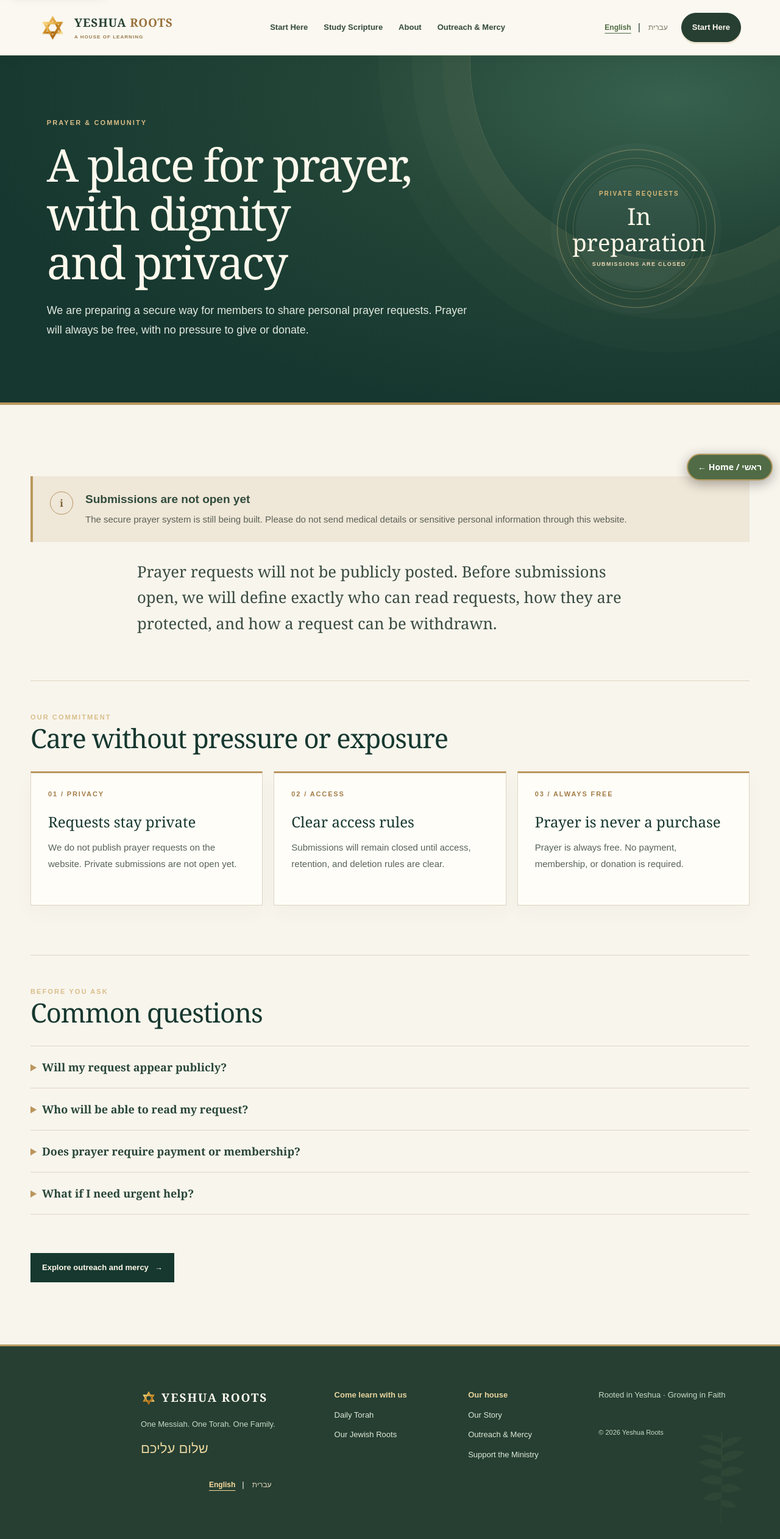
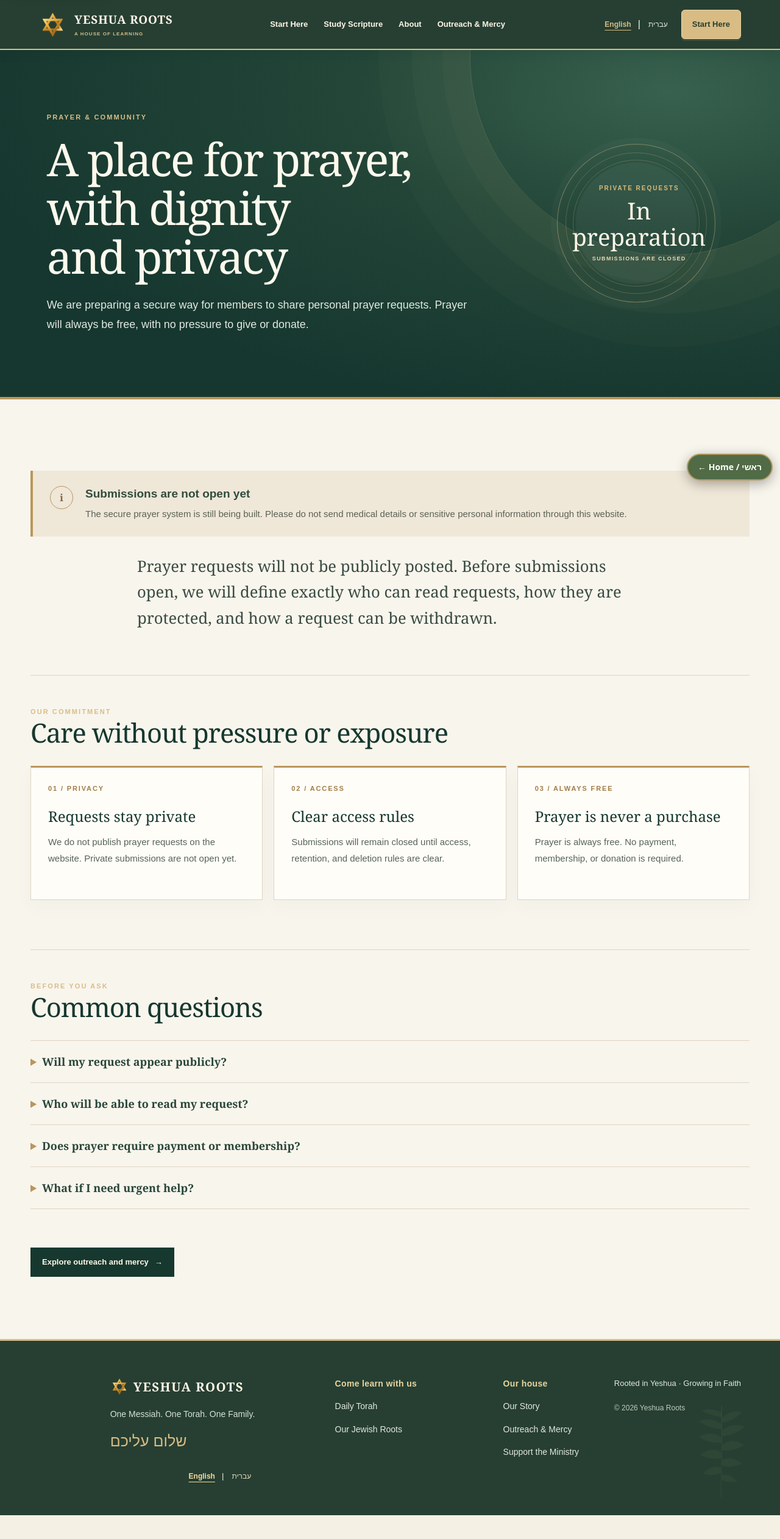
Before and after one commit to desukara/yeshua-roots, a Next.js app: page /prayer in a window 1280 px wide. Shown: the top 2524 px of the page at 61% size. After the commit the page ends 2485 px from the top, so only its background shows below. Built offline with nearby package versions, Linux system fonts and the light colour scheme.

Commit message:
Unify global header and footer with forest green and refined responsive layout

```diff
--- a/app/globals.css
+++ b/app/globals.css
@@ -522,3 +522,83 @@ body{background:var(--yr-ivory);color:var(--yr-text)}
 .outreach-scripture{max-width:760px;margin:26px 0 34px;padding:18px 22px;border-inline-start:4px solid var(--yr-gold,#b59a60);background:var(--yr-surface,#faf8f0);color:var(--yr-text,#293c30);line-height:1.7}
 .outreach-scripture p{margin:0 0 10px}
 .outreach-scripture cite{display:block;font-size:13px;font-style:normal;font-weight:700;color:var(--yr-muted,#596b57)}
+
+/* Yeshua Roots shared chrome — one visual identity on every route. */
+:root{--yr-chrome:#263f32;--yr-chrome-ivory:#fff7e8;--yr-chrome-gold:#d8bc84}
+.site-header{
+ background:var(--yr-chrome);color:var(--yr-chrome-ivory);
+ border-bottom:2px solid var(--yr-chrome-gold);box-shadow:0 5px 18px #13251b18;
+ min-height:82px;height:auto;padding-block:12px;
+}
+.site-header .brand,.site-header .brand b{color:var(--yr-chrome-ivory)}
+.site-header .brand small{color:var(--yr-chrome-gold)}
+.site-header .site-nav,.site-header .site-nav a{color:var(--yr-chrome-ivory)}
+.site-header .site-nav a:hover,.site-header .site-nav a[aria-current="page"]{color:var(--yr-chrome-gold)}
+.site-header .language-switcher button{color:#e3e8dd}
+.site-header .language-switcher button[aria-pressed="true"]{color:var(--yr-chrome-gold)}
+.site-header .site-connect{
+ background:var(--yr-chrome-gold);color:var(--yr-chrome);
+ border:1px solid #e9d4a9;border-radius:6px;font-weight:750;
+}
+.site-header .site-connect:hover{background:#f0dba9;color:#1b3329}
+.site-header .mobile-menu-toggle{
+ background:transparent;color:var(--yr-chrome-ivory);
+ border-color:#a8a88a;border-radius:6px;
+}
+.site-header .mobile-site-nav.is-open{
+ background:var(--yr-chrome);border-top:1px solid #8a997a;
+ box-shadow:0 16px 25px #14251b38;
+}
+.site-header .mobile-site-nav a{color:var(--yr-chrome-ivory);border-bottom-color:#607361}
+.site-header .mobile-site-nav a:hover,.site-header .mobile-site-nav a:focus-visible{background:#345443}
+.site-header .mobile-site-nav a[aria-current="page"]{color:var(--yr-chrome-gold)}
+.site-footer{
+ background:var(--yr-chrome);color:var(--yr-chrome-ivory);
+ border-top:3px solid var(--yr-chrome-gold);
+ padding:60px max(5vw,28px) 42px;
+ grid-template-columns:minmax(250px,1.65fr) minmax(150px,1fr) minmax(170px,1fr) minmax(165px,1fr);
+ column-gap:clamp(26px,4vw,68px);row-gap:32px;
+}
+.site-footer>div{gap:15px;min-width:0}
+.site-footer>div:first-child{gap:12px}
+.site-footer .footer-brand{
+ color:var(--yr-chrome-ivory);font-size:clamp(19px,1.6vw,25px);
+ letter-spacing:.075em;line-height:1.35;
+}
+.site-footer .footer-brand img{width:30px;height:30px}
+.site-footer p{color:#d9e2d6;font-size:14px;line-height:1.6}
+.site-footer .footer-hebrew{font-size:25px!important;color:var(--yr-chrome-gold)!important}
+.site-footer b{font-size:14px;letter-spacing:.025em;color:var(--yr-chrome-gold)}
+.site-footer a:not(.footer-brand){font-size:14px;line-height:1.6;color:#e3e9de}
+.site-footer a:not(.footer-brand):hover{color:#f2d7a2!important}
+.site-footer .footer-end{gap:20px}
+.site-footer .footer-end>span{color:#e3e9de;line-height:1.55}
+.site-footer .footer-end small{margin-top:0;color:#bdcbbd;font-size:12px}
+.site-footer .language-switcher{margin-top:4px}
+@media(max-width:1100px){
+ .site-footer{grid-template-columns:minmax(0,1.4fr) repeat(2,minmax(0,1fr))}
+ .site-footer .footer-end{grid-column:1/-1;padding-top:20px;border-top:1px solid #84936a66;flex-direction:row;justify-content:space-between;align-items:center;flex-wrap:wrap}
+}
+@media(max-width:760px){
+ .site-header{min-height:75px;height:auto;padding-block:10px}
+ .site-footer{
+  padding:42px 24px calc(32px + env(safe-area-inset-bottom,0px));
+  grid-template-columns:repeat(2,minmax(0,1fr));gap:28px 22px;
+ }
+ .site-footer>div:first-child{
+  grid-column:1/-1;gap:9px;padding-bottom:22px;
+  border-bottom:1px solid #84936a66;
+ }
+ .site-footer>div:first-child .footer-brand{font-size:clamp(19px,5vw,24px)}
+ .site-footer>div:nth-child(2),.site-footer>div:nth-child(3){gap:12px}
+ .site-footer .footer-end{
+  grid-column:1/-1;padding-top:20px;border-top:1px solid #84936a66;
+  flex-direction:column;align-items:flex-start;gap:8px;
+ }
+ .site-footer .footer-end>span{display:block;font-size:13px}
+ .site-footer .footer-end small{margin:0}
+}
+@media(max-width:380px){
+ .site-footer{padding-inline:18px;column-gap:14px}
+ .site-footer a:not(.footer-brand){font-size:13px}
+}
```
